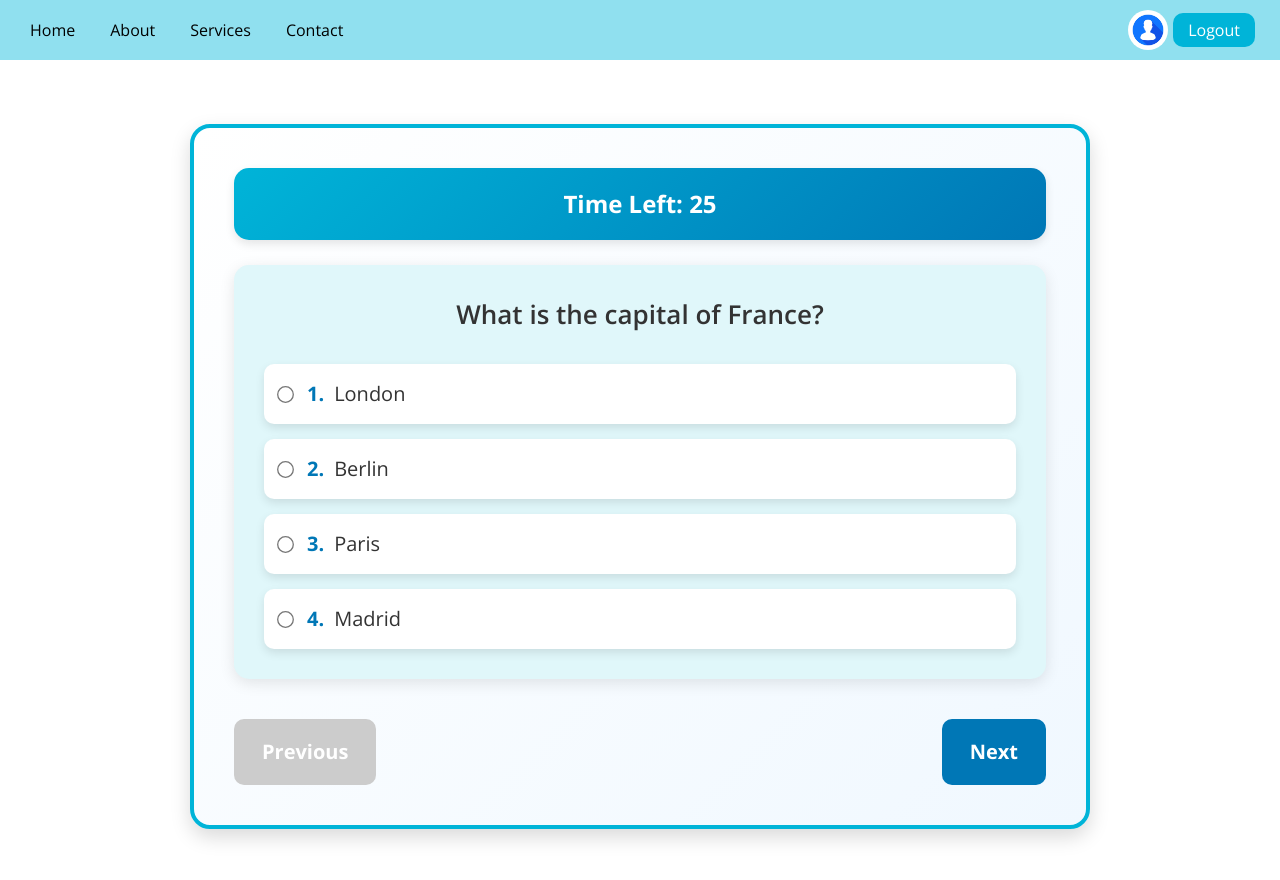
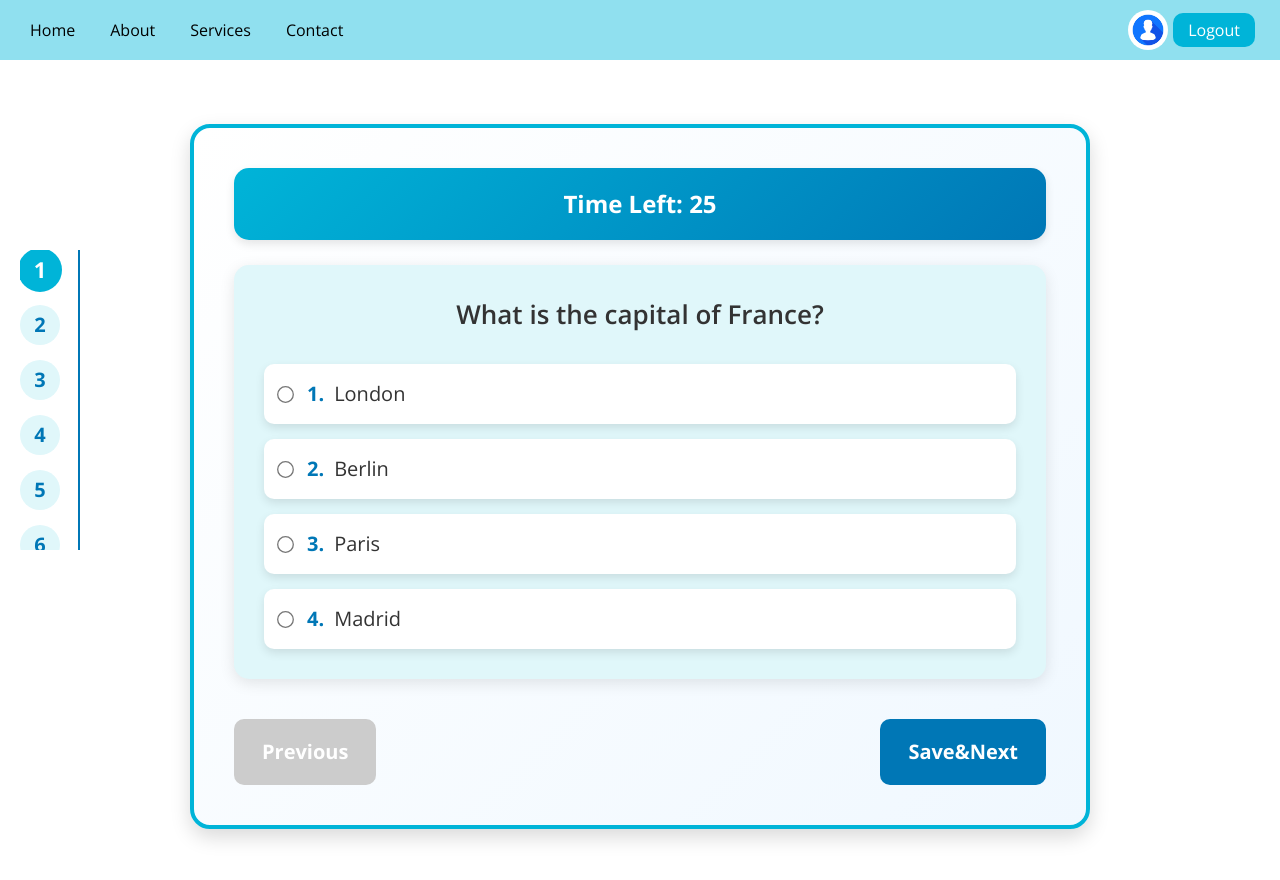
Before and after one commit to aniketk17/WTL-project-frontend, an Angular app: page /quiz in a window 1280 px wide. Shown: the top 880 px of the page. Built offline with nearby package versions, Linux system fonts and the light colour scheme.

Commit message:
initial commit

```diff
--- a/src/app/custom-components/quiz/quiz.component.css
+++ b/src/app/custom-components/quiz/quiz.component.css
@@ -1,3 +1,65 @@
+/* Question Tracker Container */
+.quiz-tracker-container {
+    position: absolute;
+    top: 50%;
+    left: 20px;
+    transform: translateY(-50%);
+    width: 60px;
+    height: 300px; /* Adjust height as needed */
+    overflow-y: auto;
+    overflow-x: hidden;
+    border-right: 2px solid #0077b6;
+    padding-right: 10px;
+  }
+
+  .question-tracker {
+    display: flex;
+    flex-direction: column;
+    gap: 15px;
+    position: relative;
+  }
+
+  .question-tracker-item {
+    width: 40px;
+    height: 40px;
+    border-radius: 50%;
+    background-color: #e0f7fa;
+    color: #0077b6;
+    font-size: 20px;
+    font-weight: bold;
+    display: flex;
+    justify-content: center;
+    align-items: center;
+    cursor: pointer;
+    transition: background-color 0.3s, transform 0.3s;
+    position: relative;
+  }
+
+  .question-tracker-item.active {
+    background-color: #00b4d8;
+    color: white;
+    transform: scale(1.1);
+  }
+
+  .question-tracker-item.attempted {
+    background-color: #4caf50; /* Green color for attempted questions */
+    color: white;
+  }
+
+  .question-tracker-item:hover {
+    background-color: #caf0f8;
+  }
+
+  .tracker-line {
+    position: absolute;
+    width: 2px;
+    background-color: #0077b6;
+    top: 20px;
+    left: 50%;
+    height: calc(100% - 40px); /* Adjust height to connect to the next item */
+    transform: translateX(-50%);
+  }
+
   /* Main Quiz Container */
   .quiz-container {
     width: 90%;
--- a/src/app/custom-components/quiz/quiz.component.html
+++ b/src/app/custom-components/quiz/quiz.component.html
@@ -1,3 +1,18 @@
+<div class="quiz-tracker-container">
+  <div class="question-tracker" #tracker>
+    <div
+      class="question-tracker-item"
+      *ngFor="let question of questions; let i = index"
+      [class.active]="i === currentQuestionIndex"
+      [class.attempted]="isAttempted(i)"
+      (click)="goToQuestion(i)"
+    >
+      {{ i + 1 }}
+      <div class="tracker-line" *ngIf="i < questions.length - 1"></div>
+    </div>
+  </div>
+</div>
+
 <div class="quiz-container">
   <div class="timer-container">
     <span id="timer">Time Left: {{ timeLeft }}</span>
@@ -21,7 +36,7 @@
       Previous
     </button>
     <button class="next-btn" *ngIf="currentQuestionIndex < questions.length - 1" (click)="nextQuestion()">
-      Next
+      Save&Next
     </button>
     <button class="submit-btn" *ngIf="currentQuestionIndex === questions.length - 1" (click)="submitQuiz()">
       Submit
--- a/src/app/custom-components/quiz/quiz.component.ts
+++ b/src/app/custom-components/quiz/quiz.component.ts
@@ -1,4 +1,4 @@
-import { Component, OnInit, OnDestroy } from '@angular/core';
+import { Component, OnInit, OnDestroy, AfterViewInit, ViewChild, ElementRef } from '@angular/core';
 
 @Component({
   selector: 'app-quiz',
@@ -6,7 +6,9 @@ import { Component, OnInit, OnDestroy } from '@angular/core';
   templateUrl: './quiz.component.html',
   styleUrls: ['./quiz.component.css']
 })
-export class QuizComponent implements OnInit, OnDestroy {
+export class QuizComponent implements OnInit, OnDestroy, AfterViewInit {
+  @ViewChild('tracker') tracker!: ElementRef;
+
   currentQuestionIndex: number = 0;
   timeLeft: number = 30;
   quizCompleted: boolean = false;
@@ -14,6 +16,7 @@ export class QuizComponent implements OnInit, OnDestroy {
   aiExplanation: string = '';
   timerInterval: any;
   userAnswers: string[] = [];
+  attemptedQuestions: boolean[] = [];
 
   questions: any[] = [
     {
@@ -26,14 +29,59 @@ export class QuizComponent implements OnInit, OnDestroy {
       options: ["Earth", "Mars", "Jupiter", "Venus"],
       correctAnswer: "Mars"
     },
+    {
+      text: "Who wrote 'Romeo and Juliet'?",
+      options: ["Charles Dickens", "William Shakespeare", "Jane Austen", "Mark Twain"],
+      correctAnswer: "William Shakespeare"
+    },
+    {
+      text: "What is the largest ocean on Earth?",
+      options: ["Atlantic Ocean", "Indian Ocean", "Arctic Ocean", "Pacific Ocean"],
+      correctAnswer: "Pacific Ocean"
+    },
+    {
+      text: "What is the chemical symbol for gold?",
+      options: ["Ag", "Au", "Fe", "Pt"],
+      correctAnswer: "Au"
+    },
+    {
+      text: "Who painted the Mona Lisa?",
+      options: ["Vincent van Gogh", "Leonardo da Vinci", "Pablo Picasso", "Michelangelo"],
+      correctAnswer: "Leonardo da Vinci"
+    },
+    {
+      text: "What is the capital of Australia?",
+      options: ["Sydney", "Melbourne", "Canberra", "Brisbane"],
+      correctAnswer: "Canberra"
+    },
+    {
+      text: "Which gas do plants absorb during photosynthesis?",
+      options: ["Oxygen", "Carbon Dioxide", "Nitrogen", "Hydrogen"],
+      correctAnswer: "Carbon Dioxide"
+    },
+    {
+      text: "Who developed the theory of relativity?",
+      options: ["Isaac Newton", "Albert Einstein", "Galileo Galilei", "Stephen Hawking"],
+      correctAnswer: "Albert Einstein"
+    },
+    {
+      text: "What is the largest mammal in the world?",
+      options: ["Elephant", "Blue Whale", "Giraffe", "Hippopotamus"],
+      correctAnswer: "Blue Whale"
+    }
   ];
 
   ngOnInit() {
     this.startTimer();
+    this.attemptedQuestions = new Array(this.questions.length).fill(false);
   }
 
   ngOnDestroy() {
     this.clearTimer();
+  }
+
+  ngAfterViewInit() {
+    this.scrollToCurrentQuestion();
   }
 
   startTimer() {
@@ -65,8 +113,10 @@ export class QuizComponent implements OnInit, OnDestroy {
 
   nextQuestion() {
     if (this.currentQuestionIndex < this.questions.length - 1) {
+      this.attemptedQuestions[this.currentQuestionIndex] = true;
       this.currentQuestionIndex++;
       this.startTimer();
+      this.scrollToCurrentQuestion();
     }
   }
 
@@ -74,11 +124,22 @@ export class QuizComponent implements OnInit, OnDestroy {
     if (this.currentQuestionIndex > 0) {
       this.currentQuestionIndex--;
       this.startTimer();
+      this.scrollToCurrentQuestion();
     }
+  }
+
+  goToQuestion(index: number) {
+    this.currentQuestionIndex = index;
+    this.startTimer();
+    this.scrollToCurrentQuestion();
   }
 
   onAnswerSelected(answer: string) {
     this.userAnswers[this.currentQuestionIndex] = answer;
+  }
+
+  isAttempted(index: number): boolean {
+    return this.attemptedQuestions[index];
   }
 
   submitQuiz() {
@@ -97,7 +158,17 @@ export class QuizComponent implements OnInit, OnDestroy {
     this.quizCompleted = false;
     this.currentQuestionIndex = 0;
     this.userAnswers = [];
+    this.attemptedQuestions = new Array(this.questions.length).fill(false);
     this.score = 0;
     this.startTimer();
+    this.scrollToCurrentQuestion();
+  }
+
+  scrollToCurrentQuestion() {
+    const trackerElement = this.tracker.nativeElement;
+    const itemElement = trackerElement.querySelectorAll('.question-tracker-item')[this.currentQuestionIndex];
+    if (itemElement) {
+      itemElement.scrollIntoView({ behavior: 'smooth', block: 'center' });
+    }
   }
 }
```
Lines whose indentation alone changed are shown as unchanged.
